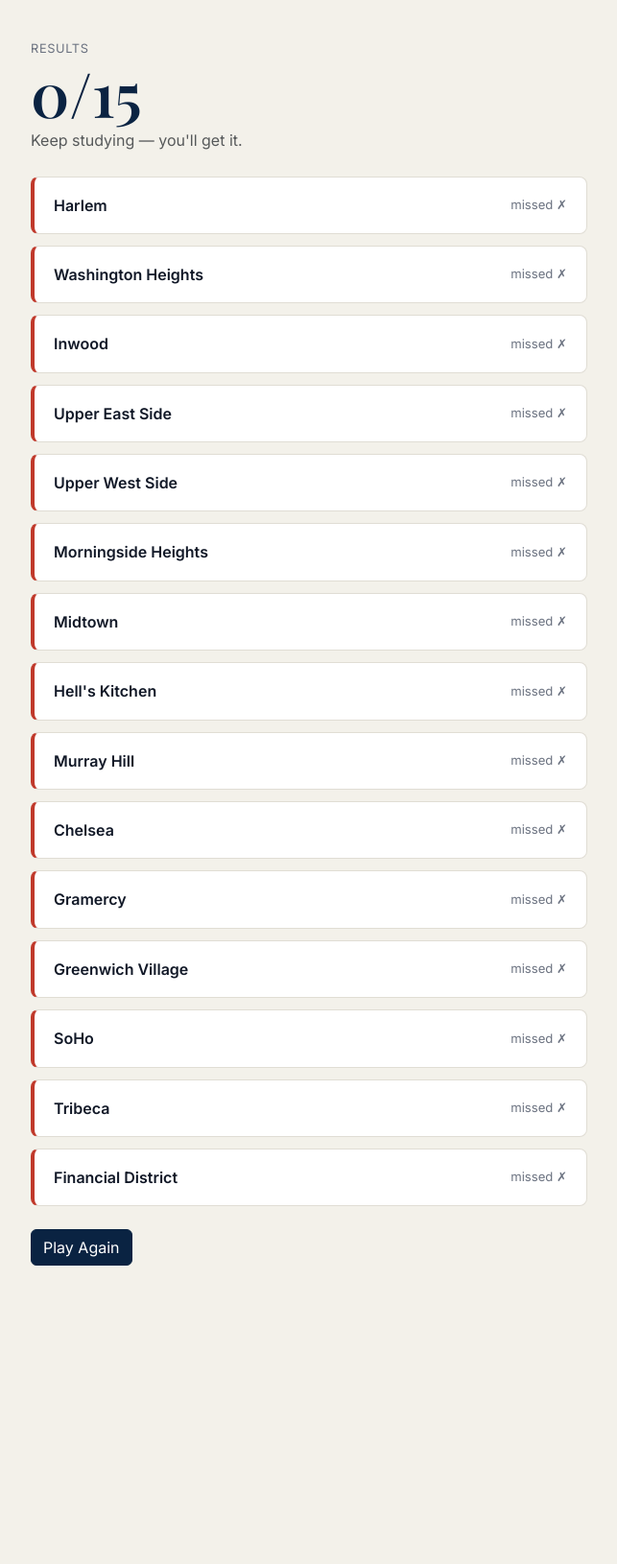
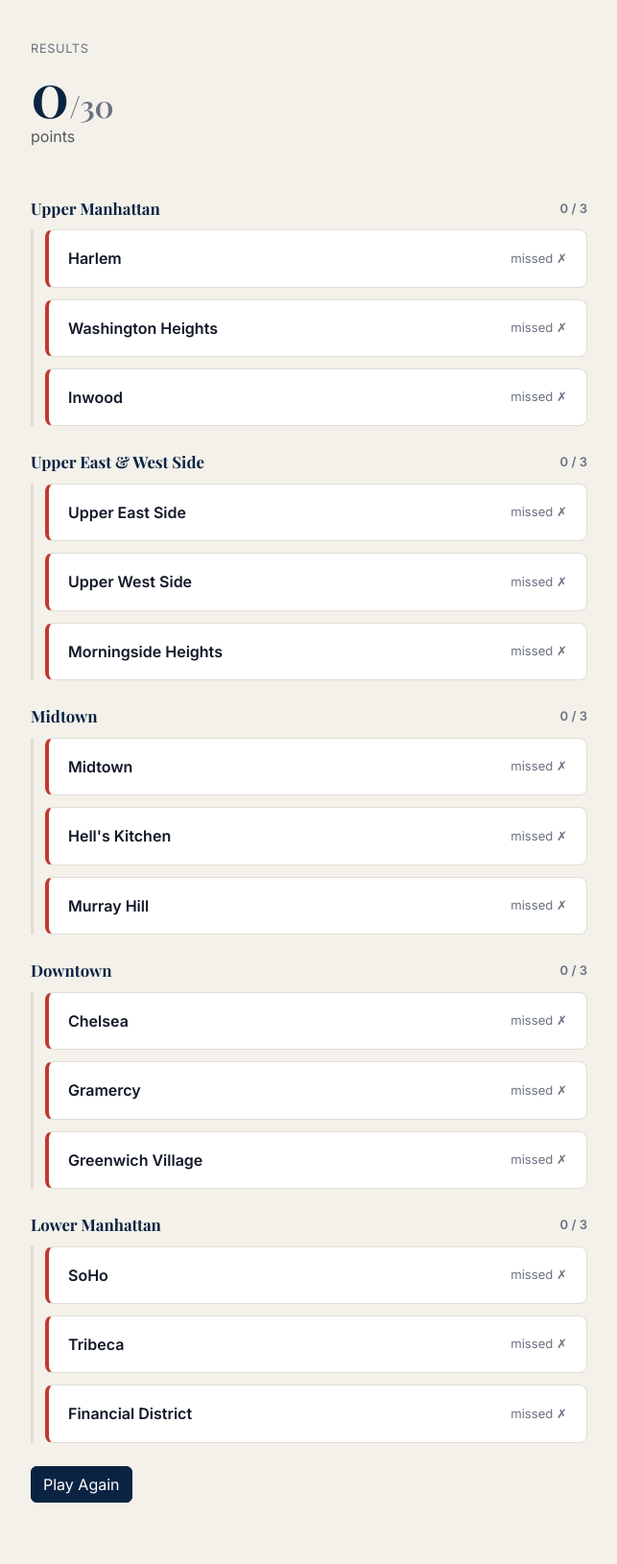
Before and after one commit to eliwerstler/NYC-Neighborhoods, a Flask app: page /results in a window 1280 px wide. Shown: the whole page at 96% size, without its empty margins (318-961 px from the left). Before the commit the page ends 1319 px from the top, so only its background shows below. Run offline with Flask 3, Linux system fonts and the light colour scheme.

Commit message:
revised points system to be more cohesive bug fixes / ui enhancements as well

```diff
--- a/app.py
+++ b/app.py
@@ -13,6 +13,12 @@ ZONES = DATA["zones"]
 NUM_ZONES = len(ZONES)
 QUESTIONS = DATA["quiz_questions"]
 NUM_QUESTIONS = len(QUESTIONS)
+
+HOOD_TO_ZONE = {
+    hood["name"]: zone
+    for zone in ZONES
+    for hood in zone["neighborhoods"]
+}
 
 
 @app.route("/")
@@ -92,16 +98,23 @@ def results():
     for i in range(NUM_QUESTIONS):
         q = QUESTIONS[order[i]]
         answered = str(i) in quiz_answers
-        if answered:
+        wrong_count = attempts.get(str(i), 0)
+        if answered and wrong_count == 0:
+            score += 2
+        elif answered:
             score += 1
-        wrong_count = attempts.get(str(i), 0)
+        z = HOOD_TO_ZONE.get(q["find"], {})
         results_data.append({
             "target": q["find"],
             "correct": answered,
             "tries": wrong_count + (1 if answered else 0),
+            "zone_num": z.get("number", 0),
+            "zone_name": z.get("name", ""),
+            "zone_color": z.get("color", "#ccc"),
         })
+    max_score = NUM_QUESTIONS * 2
     return render_template("results.html", results=results_data, score=score,
-                           num_questions=NUM_QUESTIONS)
+                           max_score=max_score, num_questions=NUM_QUESTIONS)
 
 
 if __name__ == "__main__":
--- a/templates/results.html
+++ b/templates/results.html
@@ -4,15 +4,20 @@
 {% block content %}
 <div class="page">
   <p class="step-label">Results</p>
-  <div class="score-big mb-1">{{ score }}/{{ num_questions }}</div>
-  <p class="text-muted mb-4">
-    {% if score == num_questions %}Perfect — every neighborhood first try.
-    {% elif score == 0 %}Keep studying — you'll get it.
-    {% else %}{{ score }} correct out of {{ num_questions }}.
-    {% endif %}
-  </p>
+  <div class="score-big mb-0">{{ score }}<span style="font-size:2rem;color:var(--muted);">/{{ max_score }}</span></div>
+  <p class="text-muted mb-5">points</p>
 
-  {% for r in results %}
+  {% for zone_num, zone_results in results | groupby("zone_num") %}
+    {% set zone_results = zone_results | list %}
+    {% set zone_correct = zone_results | selectattr("correct") | list | length %}
+    {% set first = zone_results[0] %}
+    <div class="mb-4">
+      <div class="d-flex align-items-center mb-2">
+        <span style="font-family:'Playfair Display',serif;font-size:1.05rem;font-weight:700;color:var(--navy);">{{ first.zone_name }}</span>
+        <span class="ms-auto" style="font-size:0.82rem;color:var(--muted);font-weight:600;">{{ zone_correct }} / {{ zone_results | length }}</span>
+      </div>
+      <div style="border-left:3px solid var(--border);padding-left:0.75rem;">
+        {% for r in zone_results %}
           {% if r.correct and r.tries == 1 %}
             {% set card_class = "correct" %}
             {% set label = "first try ✓" %}
@@ -26,7 +31,10 @@
           <div class="result-card {{ card_class }}">
             <div class="d-flex justify-content-between align-items-center">
               <strong>{{ r.target }}</strong>
-      <span style="font-size:0.82rem; color:var(--muted);">{{ label }}</span>
+              <span style="font-size:0.82rem;color:var(--muted);">{{ label }}</span>
+            </div>
+          </div>
+        {% endfor %}
       </div>
     </div>
   {% endfor %}
```
Lines whose indentation alone changed are shown as unchanged.
